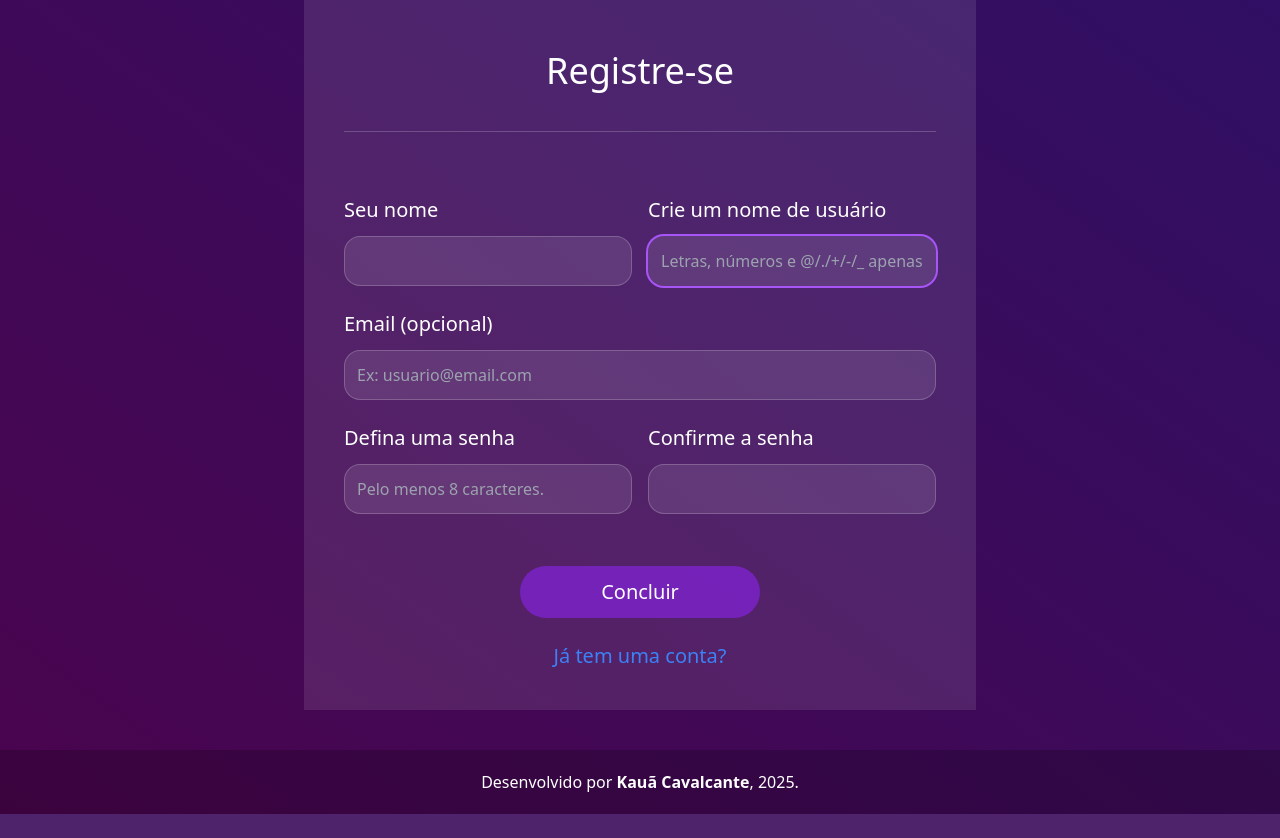
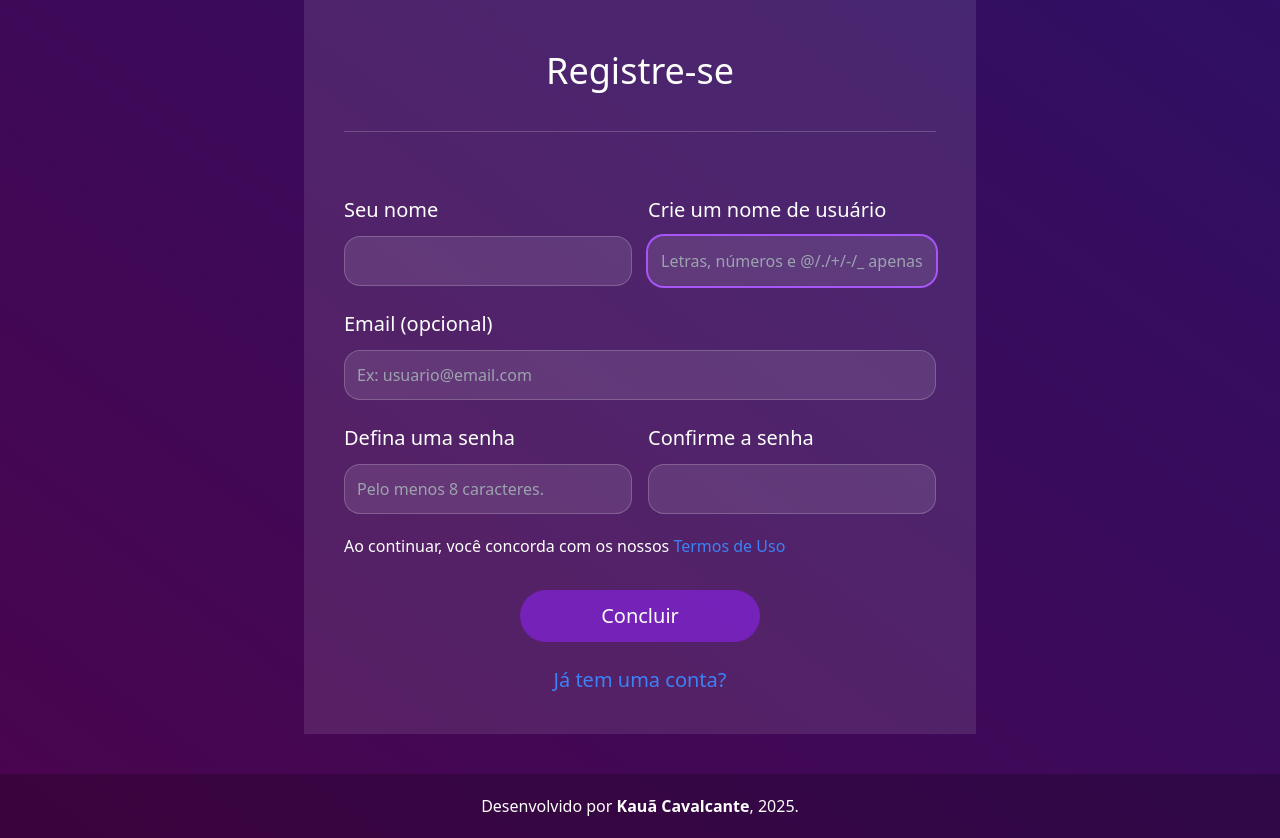
Before and after one commit to eukauacavalcante/morpheus_env, a Django app: page /accounts/registrar/ in a window 1280 px wide. Shown: the part 114-952 px from the top of the page. Before the commit the page ends 928 px from the top, so only its background shows below. Run offline with Django 5.2, Linux system fonts and the light colour scheme; style sheets or scripts are compiled from the project's sources.

Commit message:
docs(home): Cria página de Termos de Uso e Política de Privacidade

```diff
--- a/core/templates/index.html
+++ b/core/templates/index.html
@@ -21,8 +21,8 @@
             <a href="{% url 'students' %}" class="mb-10">
                 <div class="bg-white/20 hover:bg-white/10 hover:scale-105 font-semibold hover:text-fuchsia-300 text-2xl p-7 rounded-2xl transition backdrop-blur-lg border border-white/20 shadow-2xl">Informações do Software</div>
             </a>
-            <a href="#" class="mb-10">
-                <div class="bg-white/20 hover:bg-white/10 hover:scale-105 font-semibold hover:text-fuchsia-300 text-2xl p-7 rounded-2xl transition backdrop-blur-lg border border-white/20 shadow-2xl">Termos de Uso</div>
+            <a href="{% url 'terms_use' %}" class="mb-10">
+                <div class="bg-white/20 hover:bg-white/10 hover:scale-105 font-semibold hover:text-fuchsia-300 text-2xl p-7 rounded-2xl transition backdrop-blur-lg border border-white/20 shadow-2xl">Termos de Uso e Política de Privacidade</div>
             </a>
         </div>
 
--- a/users/templates/registration/register.html
+++ b/users/templates/registration/register.html
@@ -1,4 +1,6 @@
 {% extends 'base.html' %}
+{% load static %}
+
 {% block title %} Registre-se {% endblock %}
 
 {% block content %}
@@ -37,9 +39,12 @@
                     <div class="text-red-500">{{ form.password2.errors }}</div>
                 </div>
             </div>
+            <div style="margin-top: 0px;">
+                Ao continuar, você concorda com os nossos <a href="{% url 'terms_use' %}" class="text-blue-500 hover:text-blue-700">Termos de Uso</a>
+            </div>
 
             <div class="pt-2 text-center">
-                <button type="submit" class="bg-purple-700/80 p-3 rounded-full text-xl w-60 hover:bg-purple-700 hover:shadow-lg hover:shadow-purple-500/50 transition-all duration-300 ease-in-out">Concluir</button>
+                <button type="submit" class="bg-purple-700/80 p-3 rounded-full text-xl w-60 hover:bg-purple-700 hover:shadow-lg hover:shadow-purple-500/50 transition-all duration-300 ease-in-out" id="btn-register">Concluir</button>
             </div>
             <div class="text-center">
                 <a href="{% url 'login' %}" class="text-blue-500 hover:text-blue-700 text-xl transition">Já tem uma conta?</a>
@@ -47,4 +52,5 @@
         </form>
     </div>
 </div>
+<script src="{% static 'javascript/register.js' %}"></script>
 {% endblock %}
--- a/users/urls.py
+++ b/users/urls.py
@@ -1,10 +1,11 @@
 from django.contrib.auth.views import LoginView, LogoutView
 from django.urls import path
 
-from .views import UserRegisterView
+from .views import TermsOfUseView, UserRegisterView
 
 urlpatterns = [
     path('login/', LoginView.as_view(), name='login'),
     path('registrar/', UserRegisterView.as_view(), name='register'),
     path('logout/', LogoutView.as_view(), name='logout'),
+    path('termos-de-uso', TermsOfUseView.as_view(), name='terms_use'),
 ]
--- a/users/views.py
+++ b/users/views.py
@@ -10,3 +10,7 @@ class UserRegisterView(generic.CreateView):
     form_class = CustomUserCreationForm
     template_name = 'registration/register.html'
     success_url = reverse_lazy('home')
+
+
+class TermsOfUseView(generic.TemplateView):
+    template_name = 'terms_of_use.html'
```
